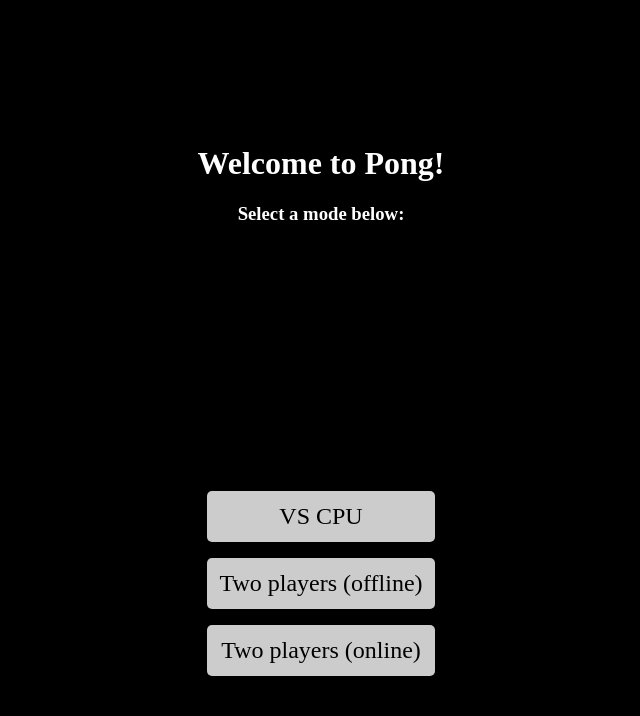
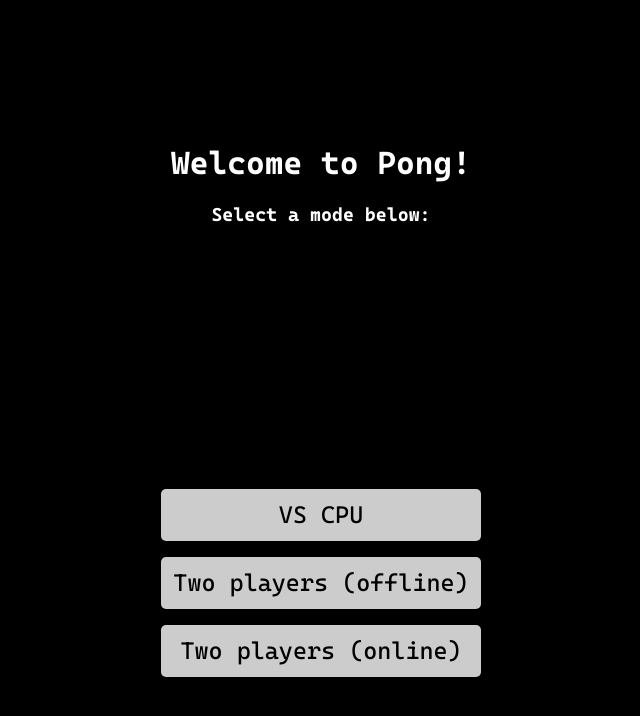
Before and after one commit to SnipUndercover/pong, a Svelte app in the folder app/: page / in a window 1280 px wide. Shown: the top 716 px of the page, without its empty margins (319-959 px from the left). Built offline with nearby package versions, Linux system fonts and the light colour scheme.

Commit message:
Migrate `style.sass` to SCSS

```diff
--- a/app/index.html
+++ b/app/index.html
@@ -5,7 +5,7 @@
     <link rel="icon" href="/favicon.ico" />
     <meta name="viewport" content="width=device-width, initial-scale=1.0" />
     <title>Pong</title>
-    <link rel="stylesheet" href="/src/assets/font/font.css">
+    <link rel="stylesheet" href="/src/assets/font/font.scss">
   </head>
   <body>
     <div id="app"></div>
--- a/app/src/assets/sass/style.sass
+++ /dev/null
@@ -1,8 +0,0 @@
-body
-  margin: 0
-
-  color: white
-  background-color: black
-
-  font-family: 'Cascadia Code'
-  overflow: hidden
--- /dev/null
+++ b/app/src/assets/scss/style.scss
@@ -0,0 +1,9 @@
+body {
+  margin: 0;
+
+  color: white;
+  background-color: black;
+
+  font-family: 'Cascadia Code';
+  overflow: hidden;
+}
--- a/app/src/main.ts
+++ b/app/src/main.ts
@@ -1,5 +1,5 @@
 import App from "./App.svelte";
-import "./assets/sass/style.sass";
+import "./assets/scss/style.scss";
 
 const app = new App({
   target: document.getElementById("app")
```
